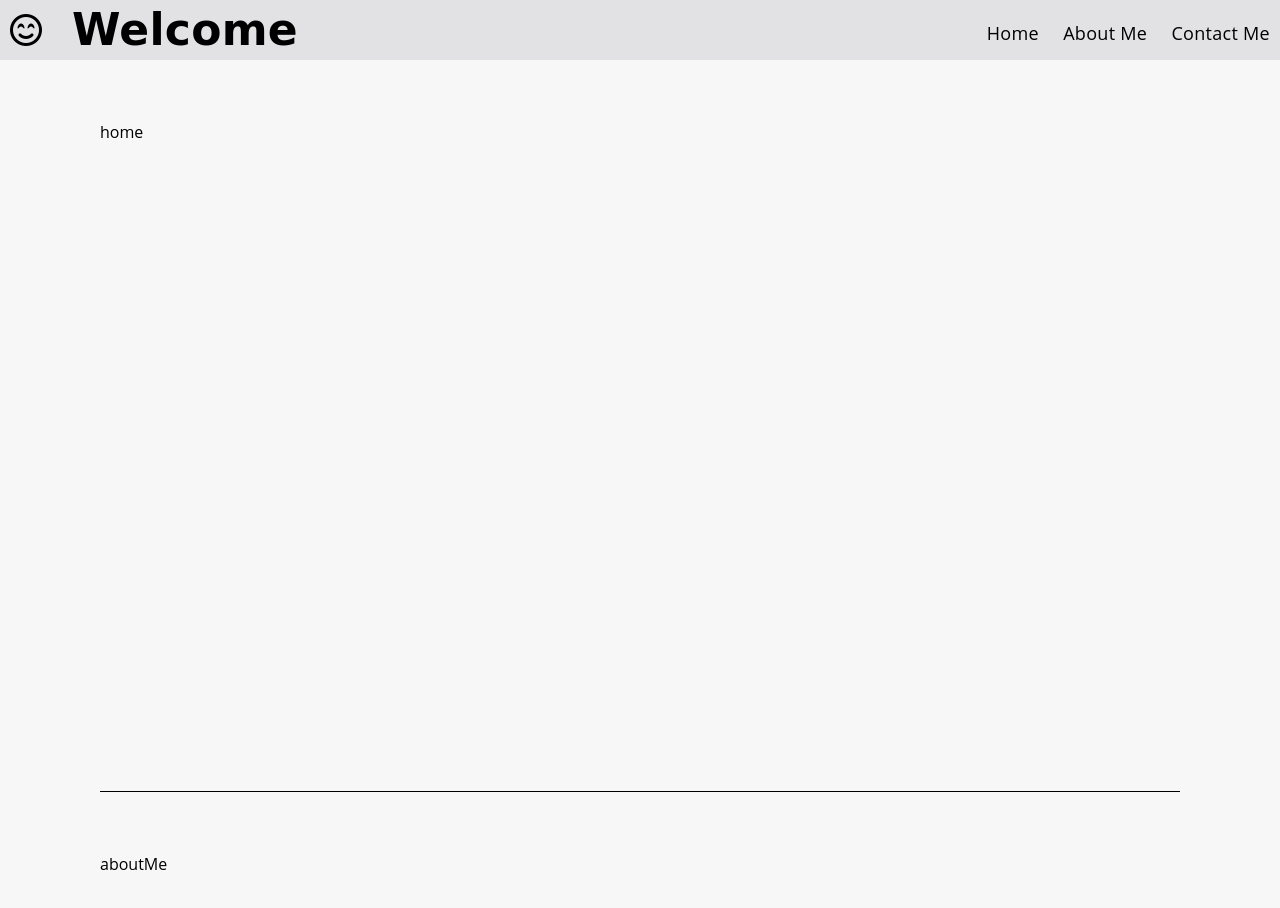
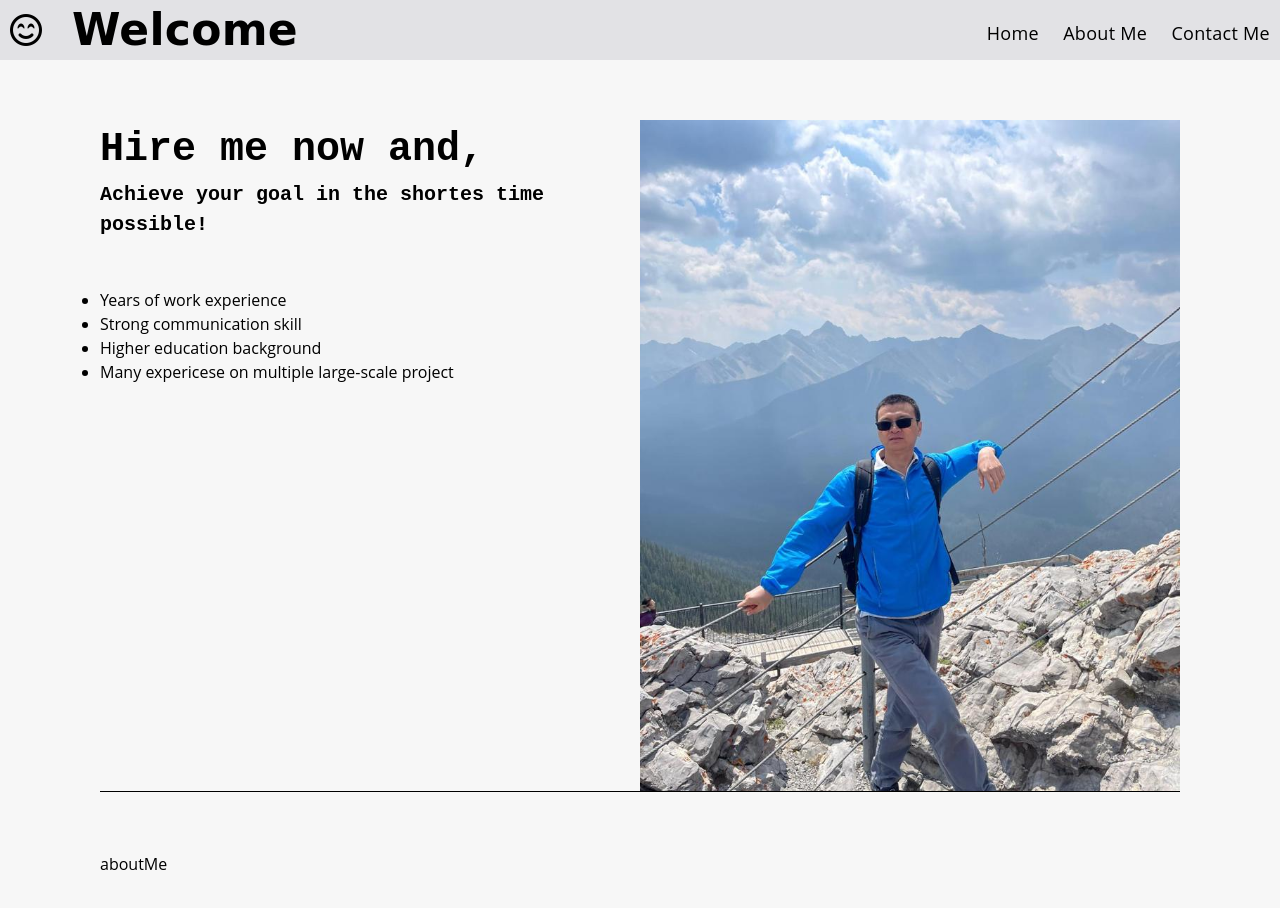
Before and after one commit to kensindyliu/Ken, a plain HTML site: page Index.html in a window 1280 px wide. Shown: the top 908 px of the page. Drawn offline with Linux system fonts and the light colour scheme.

Commit message:
finish home section

```diff
--- a/Assets/style/index.css
+++ b/Assets/style/index.css
@@ -210,7 +210,28 @@ main {
 }
 
 .leftDiv, .rightDiv {
-    height: 100%;
     width: 50%;
     margin-top: 60px;
+    /* display: flex;
+    flex-direction: column;
+    justify-content: center; */
 }
+
+.slogan {
+    font-family: 'Courier New', Courier, monospace;
+    font-size: 40px;
+    font-weight: 800;
+}
+
+.slogan2 {
+    font-family: 'Courier New', Courier, monospace;
+    font-size: 20px;
+    font-weight: 600;
+}
+
+
+.personalPicture {
+    background-image: url('../Img/personalPicture.jpeg');
+    background-size: cover;
+    background-repeat: no-repeat;
+}
--- a/Index.html
+++ b/Index.html
@@ -43,9 +43,18 @@
         <main class="container">
                 <section class="mainSection1" id="home">
                     <div class="leftDiv">
-                        <p>home</p>
+                        <p class="slogan">Hire me now and,</p>
+                        <p class="slogan2">Achieve your goal in the shortes time possible!</p>
+                        <p><br><br></p>
+                        <ul>
+                            <li>Years of work experience</li>
+                            <li>Strong communication skill</li>
+                            <li>Higher education background</li>
+                            <li>Many expericese on multiple large-scale project
+                            </li>
+                        </ul>
                     </div>
-                    <div class="rightDiv">
+                    <div class="rightDiv personalPicture">
 
                     </div>
                 </section>
```
Also changed, not shown: Assets/Img/helloworld.jpeg (deleted), Assets/Img/personalPicture.jpeg (added), 3 other files.
